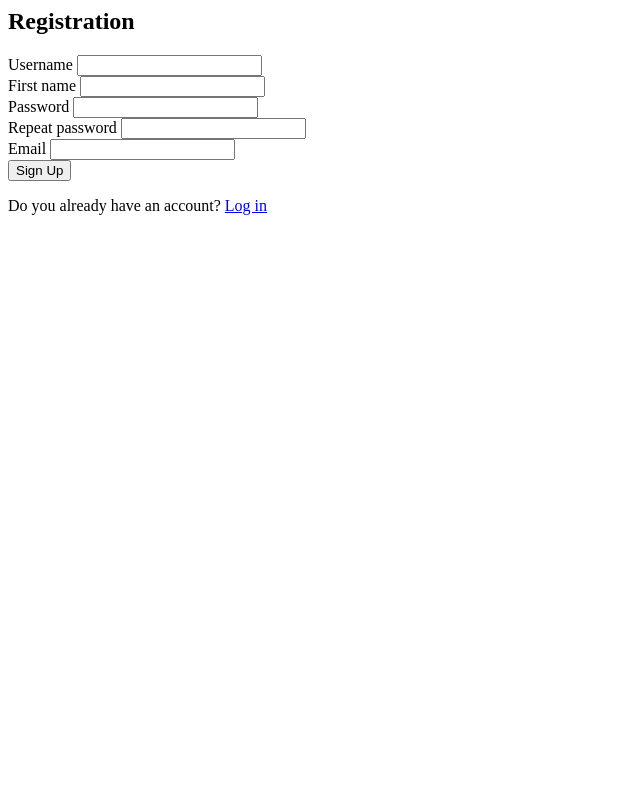
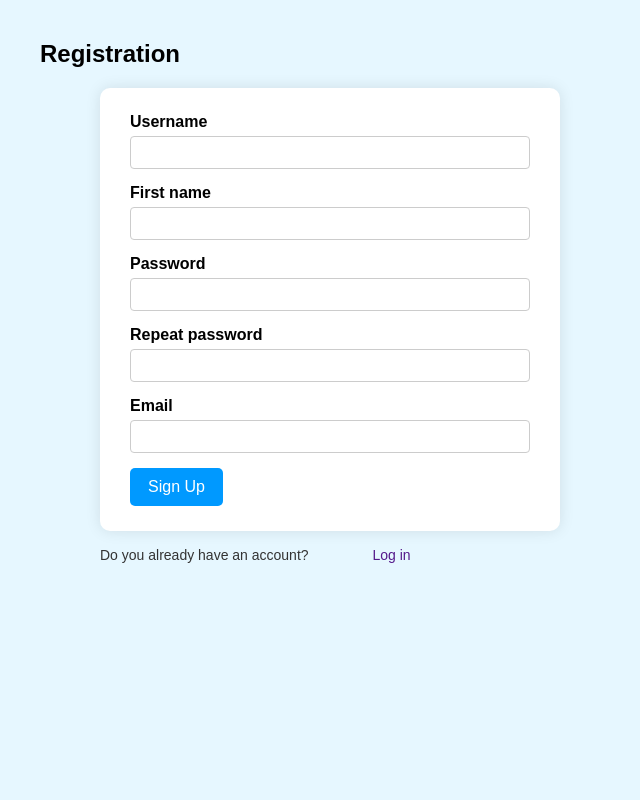
Before and after one commit to DaryaSt22/MentalHealthJournal, a Django app: template MentalHealthJournal/templates/registration/sign_up.html in a window 1280 px wide. Shown: the whole page, without its empty margins (0-640 px from the left). Run offline with Django 5.2, Linux system fonts and the light colour scheme; the template is opened without the code that fills it, so the values that code supplies are empty, except form fields; tables that the repository leaves empty hold one stand-in row (values such as "Sample post"); form fields are guessed from the names that the template uses.

Commit message:
added new css

```diff
--- a/MentalHealthJournal/journal/urls.py
+++ b/MentalHealthJournal/journal/urls.py
@@ -1,4 +1,5 @@
 from django.urls import path
+
 from . import views
 
 urlpatterns = [
--- /dev/null
+++ b/MentalHealthJournal/static/css/signup.css
@@ -0,0 +1,73 @@
+/* Общий фон страницы */
+body {
+    background-color: #e6f7ff;
+    font-family: Arial, sans-serif;
+    margin: 0;
+    padding: 40px;
+}
+
+/* Контейнер для формы */
+form {
+    background: #ffffff;
+    padding: 25px 30px;
+    border-radius: 10px;
+    box-shadow: 0 0 15px rgba(0,0,0,0.1);
+    max-width: 400px;
+    margin-left: 60px;
+}
+
+/* Подписи полей */
+form label {
+    display: block;
+    margin-bottom: 5px;
+    font-weight: bold;
+}
+
+/* Поля ввода */
+form input {
+    width: 100%;
+    padding: 8px;
+    margin-bottom: 15px;
+    border: 1px solid #ccc;
+    border-radius: 4px;
+}
+
+/* Кнопка */
+form button {
+    background-color: #0099ff;
+    color: white;
+    border: none;
+    padding: 10px 18px;
+    border-radius: 5px;
+    cursor: pointer;
+    font-size: 16px;
+}
+
+form button:hover {
+    background-color: #007acc;
+}
+
+/* Ссылки под формой */
+p, a {
+    margin-left: 60px;
+    color: #333;
+    font-size: 14px;
+}
+
+a {
+    color: #551a8b;
+    text-decoration: none;
+}
+
+a:hover {
+    text-decoration: underline;
+}
+
+/* Ошибки */
+.errorlist {
+    color: red;
+    margin-bottom: 10px;
+    margin-left: 0;
+    list-style-type: disc;
+    padding-left: 20px;
+}
--- a/MentalHealthJournal/templates/registration/sign_up.html
+++ b/MentalHealthJournal/templates/registration/sign_up.html
@@ -1,3 +1,6 @@
+{% load static %}
+<link rel="stylesheet" href="{% static 'css/signup.css' %}">
+
 <h2>Registration</h2>
 
 <form method="post" action="{% url 'sign_up' %}">
@@ -16,30 +19,11 @@
         </ul>
     {% endif %}
 
-    <div>
-        {{ form.username.label_tag }}
-        {{ form.username }}
-    </div>
-
-    <div>
-        {{ form.first_name.label_tag }}
-        {{ form.first_name }}
-    </div>
-
-    <div>
-        {{ form.password.label_tag }}
-        {{ form.password }}
-    </div>
-
-    <div>
-        {{ form.repeat_password.label_tag }}
-        {{ form.repeat_password }}
-    </div>
-
-    <div>
-        {{ form.email.label_tag }}
-        {{ form.email }}
-    </div>
+    <div>{{ form.username.label_tag }} {{ form.username }}</div>
+    <div>{{ form.first_name.label_tag }} {{ form.first_name }}</div>
+    <div>{{ form.password.label_tag }} {{ form.password }}</div>
+    <div>{{ form.repeat_password.label_tag }} {{ form.repeat_password }}</div>
+    <div>{{ form.email.label_tag }} {{ form.email }}</div>
 
     <button type="submit">Sign Up</button>
 </form>
--- a/MentalHealthJournal/users/apps.py
+++ b/MentalHealthJournal/users/apps.py
@@ -1,5 +1,4 @@
 from django.apps import AppConfig
-
 
 # class UsersConfig(AppConfig):
 #     default_auto_field = 'django.db.models.BigAutoField'
--- a/MentalHealthJournal/users/forms.py
+++ b/MentalHealthJournal/users/forms.py
@@ -2,10 +2,10 @@ import uuid
 from datetime import timedelta
 
 from django import forms
-from journal.models import DailyEntry
 from django.contrib.auth.forms import UserCreationForm
 from django.utils.timezone import now
 
+from journal.models import DailyEntry
 from users.models import EmailVerification, Profile, User
 
 
--- a/MentalHealthJournal/users/models.py
+++ b/MentalHealthJournal/users/models.py
@@ -3,7 +3,6 @@ import uuid
 from django.contrib.auth.models import AbstractUser
 from django.core.mail import send_mail
 from django.db import models
-
 
 
 class User(AbstractUser):
```
Also changed, not shown: MentalHealthJournal/MentalHealthJournal/urls.py (+5 -5 lines), MentalHealthJournal/static/css/login.css (added, +30 -0 lines), MentalHealthJournal/templates/registration/login.html (+18 -2 lines), MentalHealthJournal/templates/users/account.html (+46 -6 lines), MentalHealthJournal/users/views.py (+5 -3 lines).
